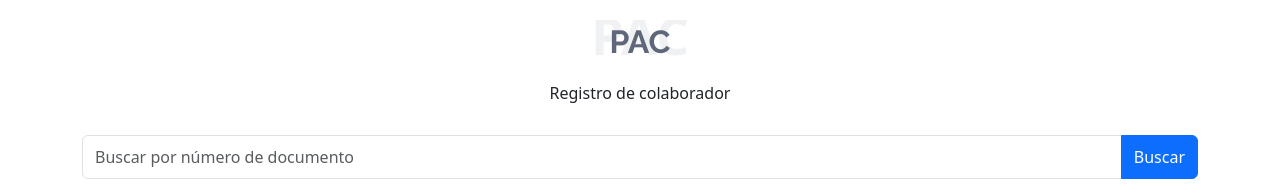
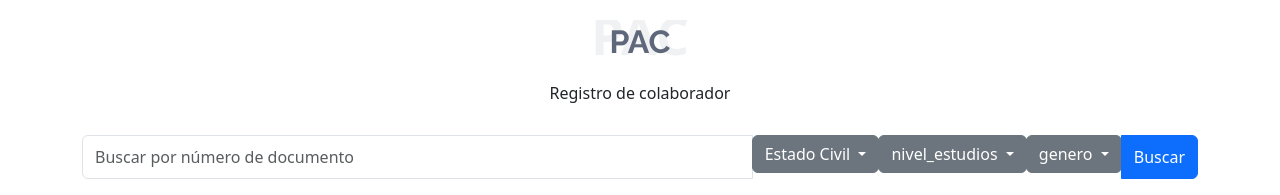
Before and after one commit to stevgomezt/iniciosesion, a Flask app: template src/templates/asesores.html in a window 1280 px wide. Shown: the part 87-282 px from the top of the page. Run offline with Flask 3, Linux system fonts and the light colour scheme; the template is opened without the code that fills it, so the values that code supplies are empty; some libraries are stand-ins or nearby versions.

Commit message:
avances manana

```diff
--- a/src/app.py
+++ b/src/app.py
@@ -225,23 +225,34 @@ def guardar_asesor():
 def asesores():
     page = int(request.args.get('page', 1))
     search = request.args.get('search', None)
+    # Recuperar los estados civiles seleccionados
+    estados_civiles = request.args.getlist('estado_civil')
+    # Recuperar los niveles de estudios seleccionados
+    niveles_estudios = request.args.getlist('nivel_estudios')
+    # Recuperar los generos seleccionados
+    generos = request.args.getlist('genero')
     per_page = 7
 
-    total_asesores = basedatos.count_asesores(search)
+    total_asesores = basedatos.count_asesores(
+        search, estados_civiles, niveles_estudios, generos)  # Pasar estados_civiles, niveles_estudios y generos como argumentos
     total_pages = math.ceil(total_asesores / per_page)
 
     if page > total_pages:
-        # Pasar el término de búsqueda como argumento
-        return redirect(url_for('asesores', page=total_pages, search=search))
+        # Pasar el término de búsqueda, estados civiles, niveles de estudios y generos como argumentos
+        return redirect(url_for('asesores', page=total_pages, search=search,
+                        **{'estado_civil': estados_civiles, 'nivel_estudios': niveles_estudios, 'genero': generos}))
 
-    asesores = basedatos.listar_asesores_pages(page, per_page, search)
+    asesores = basedatos.listar_asesores_pages(
+        page, per_page, search, estados_civiles, niveles_estudios, generos)  # Pasar estados_civiles, niveles_estudios y generos como argumentos
 
     start_record = ((page - 1) * per_page) + 1
     end_record = min(page * per_page, total_asesores)
-    total_records = count_asesores(search)
+    # Pasar estados_civiles, niveles_estudios y generos como argumentos
+    total_records = count_asesores(
+        search, estados_civiles, niveles_estudios, generos)
 
-    # Pasar el término de búsqueda a la plantilla
-    return render_template('asesores.html', asesores=asesores, page=page, total_pages=total_pages, per_page=per_page, start_record=start_record, end_record=end_record, total_records=total_records, search=search)
+    # Pasar el término de búsqueda, estados civiles y niveles de estudios a la plantilla
+    return render_template('asesores.html', asesores=asesores, page=page, total_pages=total_pages, per_page=per_page, start_record=start_record, end_record=end_record, total_records=total_records, search=search, estados_civiles=estados_civiles, niveles_estudios=niveles_estudios, generos=generos)
 
 
 @app.route("/editar_asesor/<int:id>")
--- a/src/templates/asesores.html
+++ b/src/templates/asesores.html
@@ -74,6 +74,73 @@
                     <div class="input-group">
                         <input type="text" class="form-control" name="search"
                             placeholder="Buscar por número de documento" value="{{ request.args.get('search', '') }}">
+
+                        <div class="dropdown">
+                            <button class="btn btn-secondary dropdown-toggle" type="button" id="dropdownMenuButton"
+                                data-bs-toggle="dropdown" aria-expanded="false">
+                                Estado Civil
+                            </button>
+                            <ul class="dropdown-menu" aria-labelledby="dropdownMenuButton">
+                                {% for estado in ['soltero', 'casado', 'divorciado', 'viudo'] %}
+                                <li>
+                                    <div class="form-check">
+                                        <input class="form-check-input" type="checkbox" name="estado_civil"
+                                            value="{{ estado }}" id="{{ estado }}" {% if
+                                            request.args.getlist('estado_civil') and estado in
+                                            request.args.getlist('estado_civil') %}checked{% endif %}>
+                                        <label class="form-check-label" for="{{ estado }}">
+                                            {{ estado.capitalize() }}
+                                        </label>
+                                    </div>
+                                </li>
+                                {% endfor %}
+                            </ul>
+                        </div>
+
+                        <div class="dropdown">
+                            <button class="btn btn-secondary dropdown-toggle" type="button" id="dropdownMenuButton"
+                                data-bs-toggle="dropdown" aria-expanded="false">
+                                nivel_estudios
+                            </button>
+                            <ul class="dropdown-menu" aria-labelledby="dropdownMenuButton">
+                                {% for estudios in ['bachillerato', 'tecnico', 'tecnologo', 'universitario'] %}
+                                <li>
+                                    <div class="form-check">
+                                        <input class="form-check-input" type="checkbox" name="nivel_estudios"
+                                            value="{{ estudios }}" id="{{ estudios }}" {% if
+                                            request.args.getlist('nivel_estudios') and estudios in
+                                            request.args.getlist('nivel_estudios') %}checked{% endif %}>
+                                        <label class="form-check-label" for="{{ estudios }}">
+                                            {{ estudios.capitalize() }}
+                                        </label>
+                                    </div>
+                                </li>
+                                {% endfor %}
+                            </ul>
+                        </div>
+
+                        <div class="dropdown">
+                            <button class="btn btn-secondary dropdown-toggle" type="button" id="dropdownMenuButton"
+                                data-bs-toggle="dropdown" aria-expanded="false">
+                                genero
+                            </button>
+                            <ul class="dropdown-menu" aria-labelledby="dropdownMenuButton">
+                                {% for generos in ['masculino', 'femenino', 'otro'] %}
+                                <li>
+                                    <div class="form-check">
+                                        <input class="form-check-input" type="checkbox" name="genero"
+                                            value="{{ generos }}" id="{{ generos }}" {% if generos in
+                                            request.args.getlist('genero') %}checked{% endif %}>
+                                        <label class="form-check-label" for="{{ generos }}">
+                                            {{ generos.capitalize() }}
+                                        </label>
+                                    </div>
+                                </li>
+                                {% endfor %}
+                            </ul>
+                        </div>
+
+
                         <button type="submit" class="btn btn-primary">Buscar</button>
                     </div>
                 </form>
@@ -103,6 +170,7 @@
                                 <td>{{ asesor[5] }}</td>
                                 <td>{{ asesor[6] }}</td>
                                 <td>{{ asesor[7] }}</td>
+                                <td>{{ asesor[8] }}</td>
                                 <td>
                                     <a href="{{ url_for('editar_asesor', id=asesor[0]) }}"
                                         class="btn btn-editar">Editar</a>
@@ -122,27 +190,32 @@
 
                 {% if total_pages > 1 %}
                 <div class="pagination">
-                    <a href="{{ url_for('asesores', page=1, search=request.args.get('search', '')) }}">Primera</a>
+                    <a
+                        href="{{ url_for('asesores', page=1, search=request.args.get('search', ''), estado_civil=request.args.getlist('estado_civil'), nivel_estudios=request.args.getlist('nivel_estudios'), genero=request.args.getlist('genero')) }}">Primera</a>
 
                     {% if page > 1 %}
-                    <a href="{{ url_for('asesores', page=page-1, search=request.args.get('search', '')) }}">Anterior</a>
+                    <a
+                        href="{{ url_for('asesores', page=page-1, search=request.args.get('search', ''), estado_civil=request.args.getlist('estado_civil'), nivel_estudios=request.args.getlist('nivel_estudios'), genero=request.args.getlist('genero')) }}">Anterior</a>
                     {% endif %}
 
                     <span class="current-page">Página {{ page }} de {{ total_pages }}, mostrando registros del {{
                         start_record }} al {{ end_record }}</span>
 
                     {% if page < total_pages %} <a
-                        href="{{ url_for('asesores', page=page+1, search=request.args.get('search', '')) }}">
+                        href="{{ url_for('asesores', page=page+1, search=request.args.get('search', ''), estado_civil=request.args.getlist('estado_civil'), nivel_estudios=request.args.getlist('nivel_estudios'), genero=request.args.getlist('genero')) }}">
                         Siguiente</a>
                         {% endif %}
 
                         {% if page < total_pages %} <a
-                            href="{{ url_for('asesores', page=total_pages, search=request.args.get('search', '')) }}">
+                            href="{{ url_for('asesores', page=total_pages, search=request.args.get('search', ''), estado_civil=request.args.getlist('estado_civil'), nivel_estudios=request.args.getlist('nivel_estudios'), genero=request.args.getlist('genero')) }}">
                             Última</a>
                             {% endif %}
                 </div>
                 <p>Total de registros: {{ total_records }}</p>
                 {% endif %}
+
+
+
             </div>
         </section>
     </main>
```
Also changed, not shown: src/basedatos.py (+64 -19 lines).
